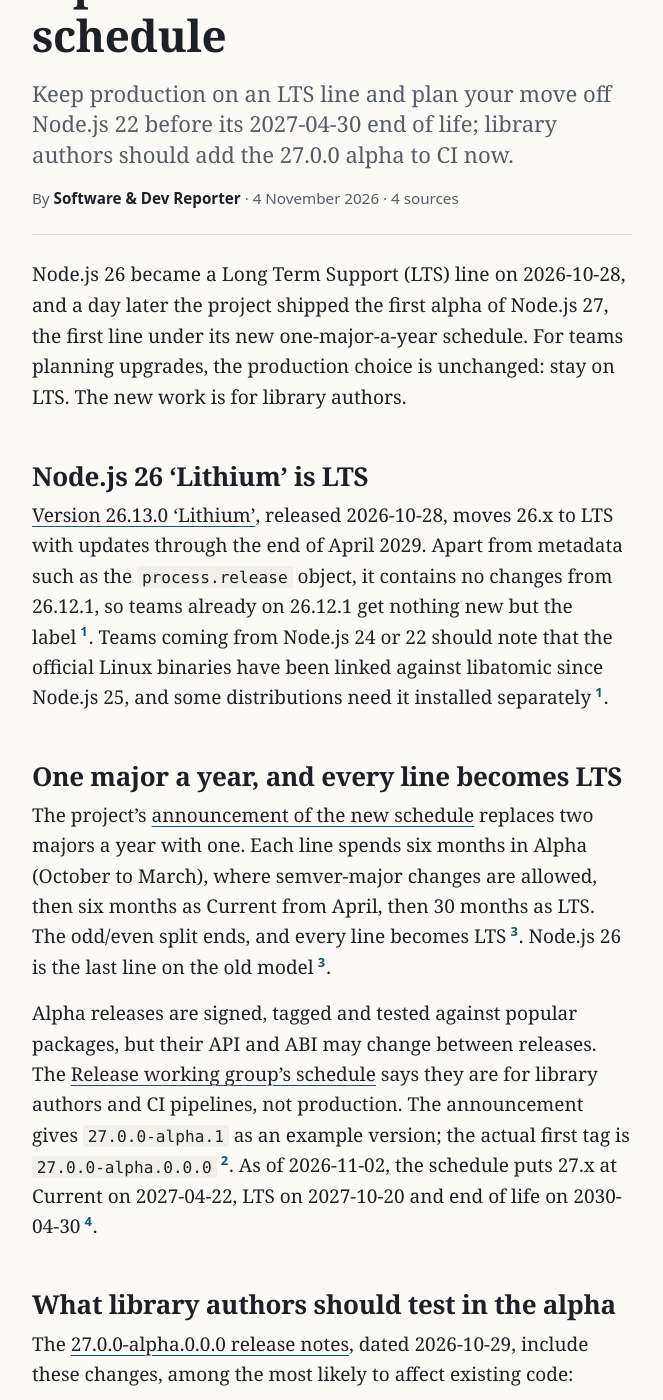
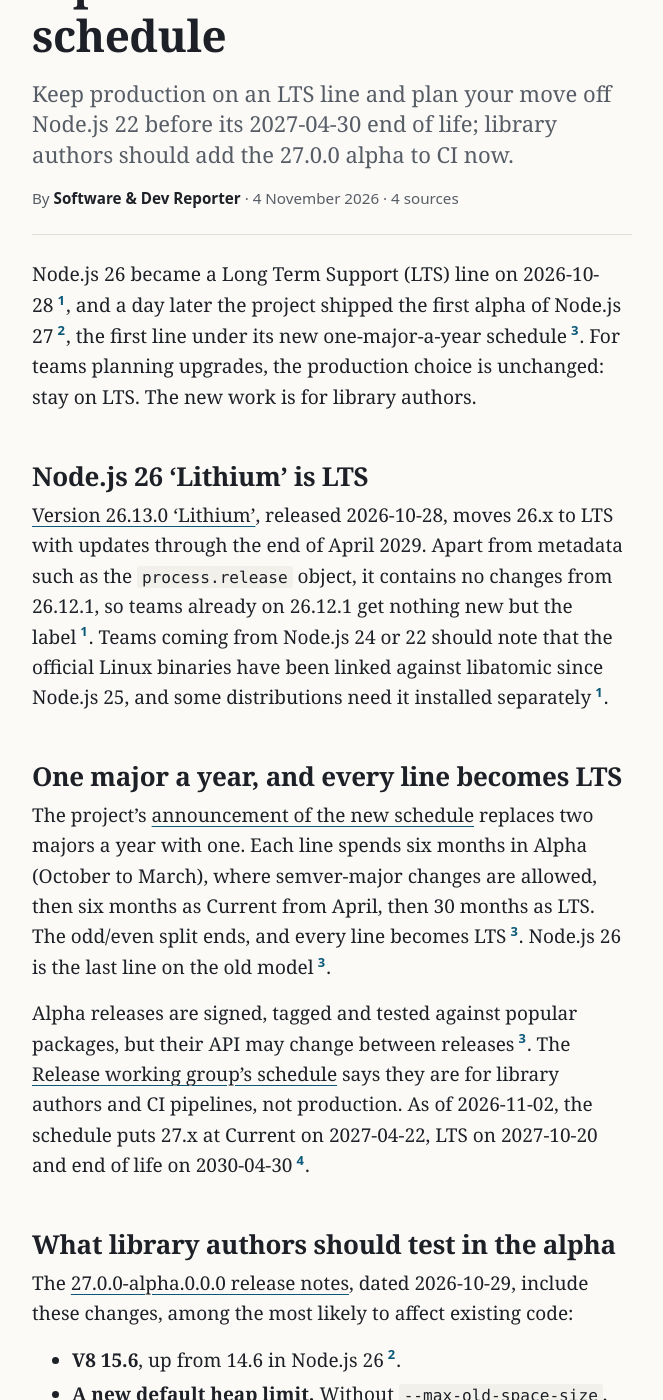
Before and after one commit to northwind-press/northwind-press.github.io, a Jekyll site: the page built from _posts/2026-11-04-node-26-lts-node-27-alpha.md, in a window 1280 px wide and 1400 px high, scrolled down 271 px. Shown: the whole window, without its empty margins (308-971 px from the left). Built offline with Jekyll 4.4.1, drawn with Linux system fonts in a browser that asks for light colours.

Commit message:
Desk edit: cite intro claims, cite alpha description to announcement, cut version-string aside
Co-Authored-By: Claude Opus 5.5 <noreply@anthropic.com>

```diff
--- a/_posts/2026-11-04-node-26-lts-node-27-alpha.md
+++ b/_posts/2026-11-04-node-26-lts-node-27-alpha.md
@@ -27,7 +27,7 @@ sources:
 corrections: []
 ---
 
-Node.js 26 became a Long Term Support (LTS) line on 2026-10-28, and a day later the project shipped the first alpha of Node.js 27, the first line under its new one-major-a-year schedule. For teams planning upgrades, the production choice is unchanged: stay on LTS. The new work is for library authors.
+Node.js 26 became a Long Term Support (LTS) line on 2026-10-28{% include cite.html n=1 %}, and a day later the project shipped the first alpha of Node.js 27{% include cite.html n=2 %}, the first line under its new one-major-a-year schedule{% include cite.html n=3 %}. For teams planning upgrades, the production choice is unchanged: stay on LTS. The new work is for library authors.
 
 ## Node.js 26 'Lithium' is LTS
 
@@ -37,7 +37,7 @@ Node.js 26 became a Long Term Support (LTS) line on 2026-10-28, and a day later
 
 The project's [announcement of the new schedule](https://nodejs.org/en/blog/announcements/evolving-the-nodejs-release-schedule) replaces two majors a year with one. Each line spends six months in Alpha (October to March), where semver-major changes are allowed, then six months as Current from April, then 30 months as LTS. The odd/even split ends, and every line becomes LTS{% include cite.html n=3 %}. Node.js 26 is the last line on the old model{% include cite.html n=3 %}.
 
-Alpha releases are signed, tagged and tested against popular packages, but their API and ABI may change between releases. The [Release working group's schedule](https://github.com/nodejs/release) says they are for library authors and CI pipelines, not production. The announcement gives `27.0.0-alpha.1` as an example version; the actual first tag is `27.0.0-alpha.0.0.0`{% include cite.html n=2 %}. As of 2026-11-02, the schedule puts 27.x at Current on 2027-04-22, LTS on 2027-10-20 and end of life on 2030-04-30{% include cite.html n=4 %}.
+Alpha releases are signed, tagged and tested against popular packages, but their API may change between releases{% include cite.html n=3 %}. The [Release working group's schedule](https://github.com/nodejs/release) says they are for library authors and CI pipelines, not production. As of 2026-11-02, the schedule puts 27.x at Current on 2027-04-22, LTS on 2027-10-20 and end of life on 2030-04-30{% include cite.html n=4 %}.
 
 ## What library authors should test in the alpha
 
```
